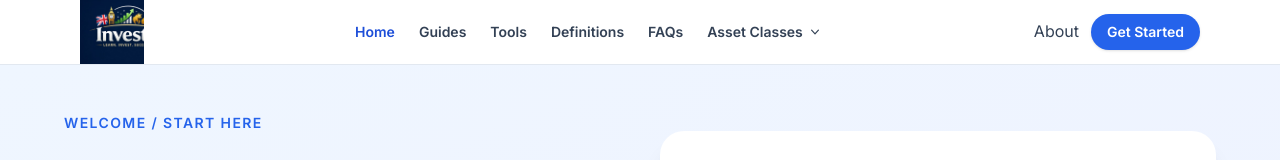
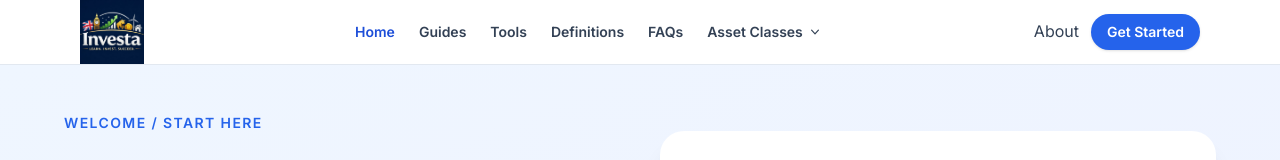
Before and after one commit to amitsarkar007/investa, a React (Vite) app: page / in a window 1280 px wide. Shown: the top 160 px of the page. Built offline with nearby package versions, Linux system fonts and the light colour scheme.

Commit message:
Remove cropping and scaling from header logo
- Removed transform scale and overflow-hidden
- Logo now displays at natural size without cropping
- Using updated Investa.png image

```diff
--- a/src/components/Navbar.tsx
+++ b/src/components/Navbar.tsx
@@ -19,12 +19,11 @@
       </a>
       <div className="max-w-6xl mx-auto px-4">
         <div className="flex items-center justify-between h-16">
-          <Link className="flex items-center gap-2 overflow-hidden" to="/" aria-label="Investa Home">
+          <Link className="flex items-center gap-2" to="/" aria-label="Investa Home">
             <img
               src="/assets/images/Investa.png"
               alt="Investa"
-              className="h-16 w-auto object-contain object-left"
-              style={{ transform: 'scale(1.5)', transformOrigin: 'left center' }}
+              className="h-16 w-auto"
             />
           </Link>
 
```
Also changed, not shown: public/assets/images/Investa.png.
